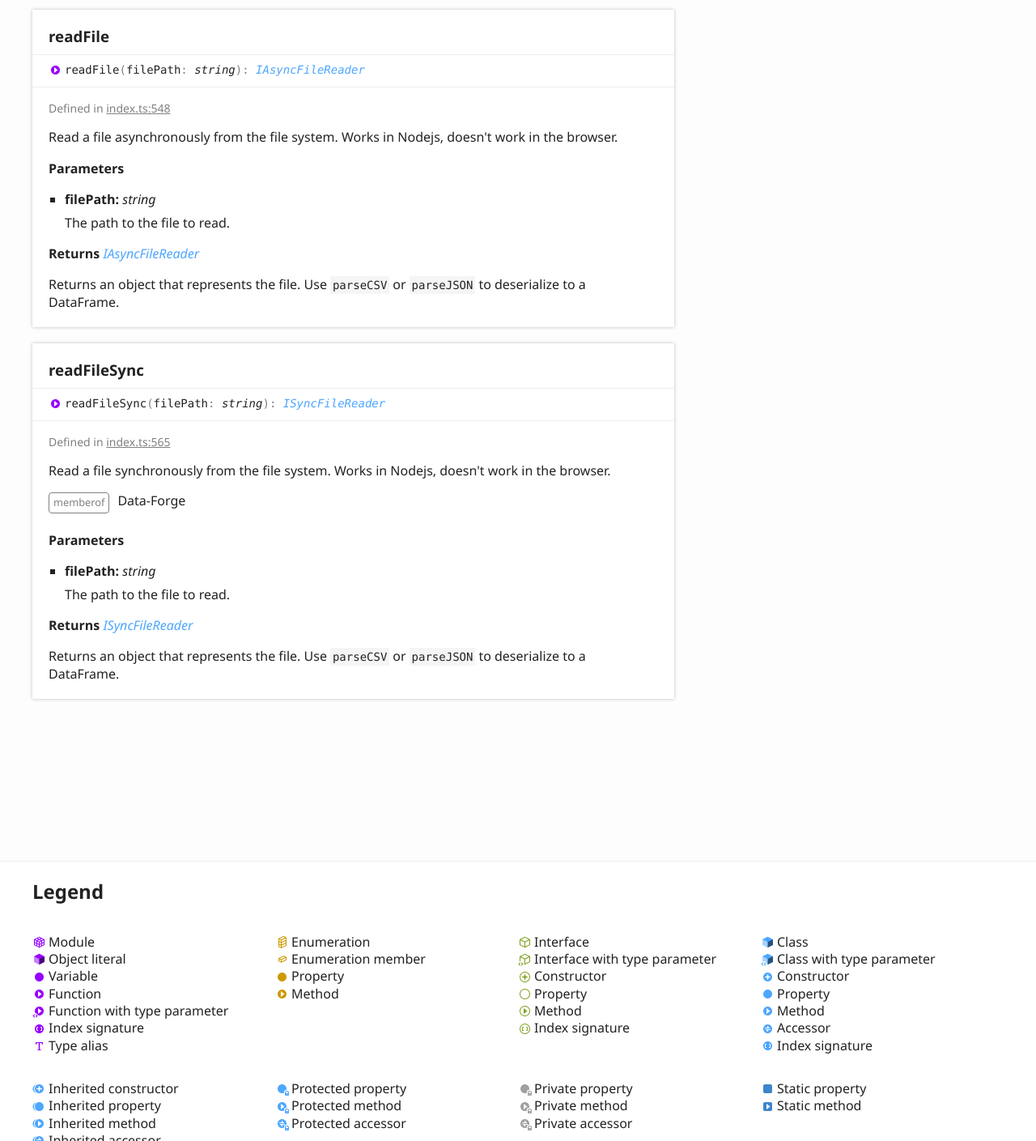
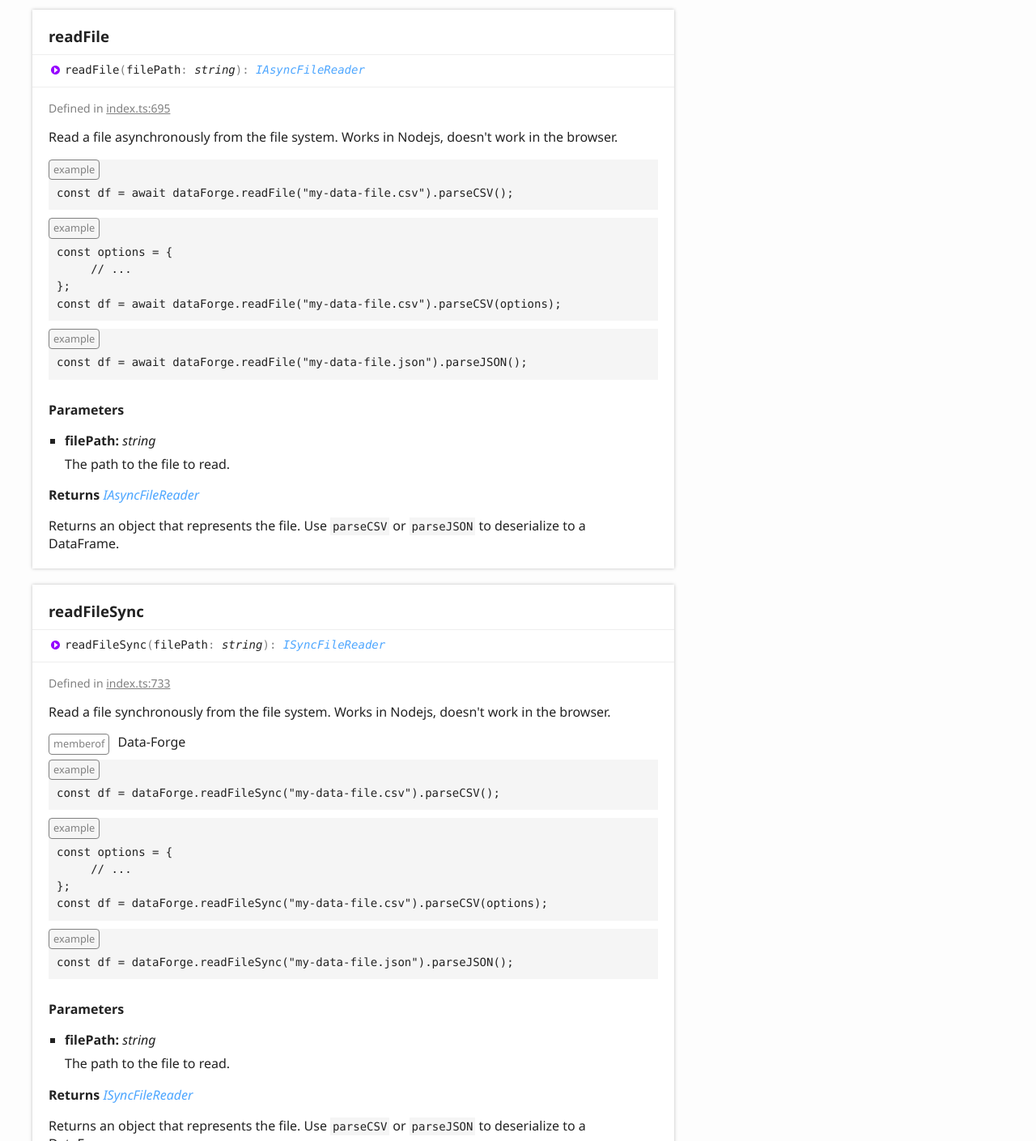
Before and after one commit to data-forge/data-forge-fs, a website: page docs/index.html in a window 1280 px wide. Shown: the part 1960-3369 px from the top of the page at 81% size. Drawn offline with Linux system fonts and the light colour scheme.

Commit message:
Improved docs.

```diff
--- a/docs/index.html
+++ b/docs/index.html
@@ -96,7 +96,7 @@
 						<li class="tsd-description">
 							<aside class="tsd-sources">
 								<ul>
-									<li>Defined in <a href="https://github.com/data-forge/data-forge-fs/blob/c7a0a21/src/index.ts#L339">index.ts:339</a></li>
+									<li>Defined in <a href="https://github.com/data-forge/data-forge-fs/blob/f1cad7b/src/index.ts#L339">index.ts:339</a></li>
 								</ul>
 							</aside>
 							<div class="tsd-comment tsd-typography">
@@ -149,7 +149,7 @@
 						<li class="tsd-description">
 							<aside class="tsd-sources">
 								<ul>
-									<li>Defined in <a href="https://github.com/data-forge/data-forge-fs/blob/c7a0a21/src/index.ts#L361">index.ts:361</a></li>
+									<li>Defined in <a href="https://github.com/data-forge/data-forge-fs/blob/f1cad7b/src/index.ts#L361">index.ts:361</a></li>
 								</ul>
 							</aside>
 							<div class="tsd-comment tsd-typography">
@@ -202,7 +202,7 @@
 						<li class="tsd-description">
 							<aside class="tsd-sources">
 								<ul>
-									<li>Defined in <a href="https://github.com/data-forge/data-forge-fs/blob/c7a0a21/src/index.ts#L548">index.ts:548</a></li>
+									<li>Defined in <a href="https://github.com/data-forge/data-forge-fs/blob/f1cad7b/src/index.ts#L695">index.ts:695</a></li>
 								</ul>
 							</aside>
 							<div class="tsd-comment tsd-typography">
@@ -210,6 +210,29 @@
 									<p>Read a file asynchronously from the file system.
 									Works in Nodejs, doesn&#39;t work in the browser.</p>
 								</div>
+								<dl class="tsd-comment-tags">
+									<dt>example</dt>
+									<dd><pre>
+
+const df = await dataForge.readFile("my-data-file.csv").parseCSV();
+</pre>
+									</dd>
+									<dt>example</dt>
+									<dd><pre>
+
+const options = {
+     // ...
+};
+const df = await dataForge.readFile("my-data-file.csv").parseCSV(options);
+</pre>
+									</dd>
+									<dt>example</dt>
+									<dd><pre>
+
+const df = await dataForge.readFile("my-data-file.json").parseJSON();
+</pre>
+									</dd>
+								</dl>
 							</div>
 							<h4 class="tsd-parameters-title">Parameters</h4>
 							<ul class="tsd-parameters">
@@ -235,7 +258,7 @@
 						<li class="tsd-description">
 							<aside class="tsd-sources">
 								<ul>
-									<li>Defined in <a href="https://github.com/data-forge/data-forge-fs/blob/c7a0a21/src/index.ts#L565">index.ts:565</a></li>
+									<li>Defined in <a href="https://github.com/data-forge/data-forge-fs/blob/f1cad7b/src/index.ts#L733">index.ts:733</a></li>
 								</ul>
 							</aside>
 							<div class="tsd-comment tsd-typography">
@@ -246,6 +269,27 @@
 								<dl class="tsd-comment-tags">
 									<dt>memberof</dt>
 									<dd><p>Data-Forge</p>
+									</dd>
+									<dt>example</dt>
+									<dd><pre>
+
+const df = dataForge.readFileSync("my-data-file.csv").parseCSV();
+</pre>
+									</dd>
+									<dt>example</dt>
+									<dd><pre>
+
+const options = {
+     // ...
+};
+const df = dataForge.readFileSync("my-data-file.csv").parseCSV(options);
+</pre>
+									</dd>
+									<dt>example</dt>
+									<dd><pre>
+
+const df = dataForge.readFileSync("my-data-file.json").parseJSON();
+</pre>
 									</dd>
 								</dl>
 							</div>
```
Also changed, not shown: docs/interfaces/iasyncfilereader.html (+27 -2 lines), docs/interfaces/icsvserializer.html (+2 -2 lines), docs/interfaces/ijsonserializer.html (+2 -2 lines), docs/interfaces/isyncfilereader.html (+27 -2 lines), src/index.ts (+169 -1 lines).
